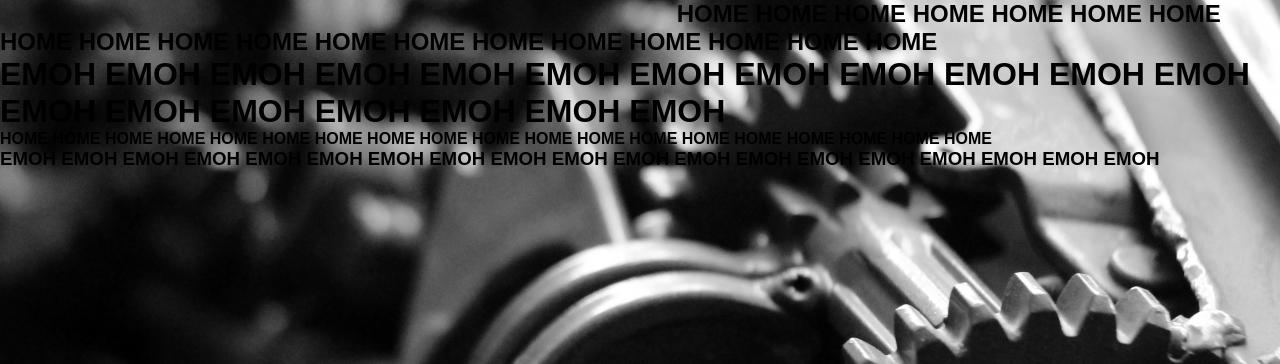
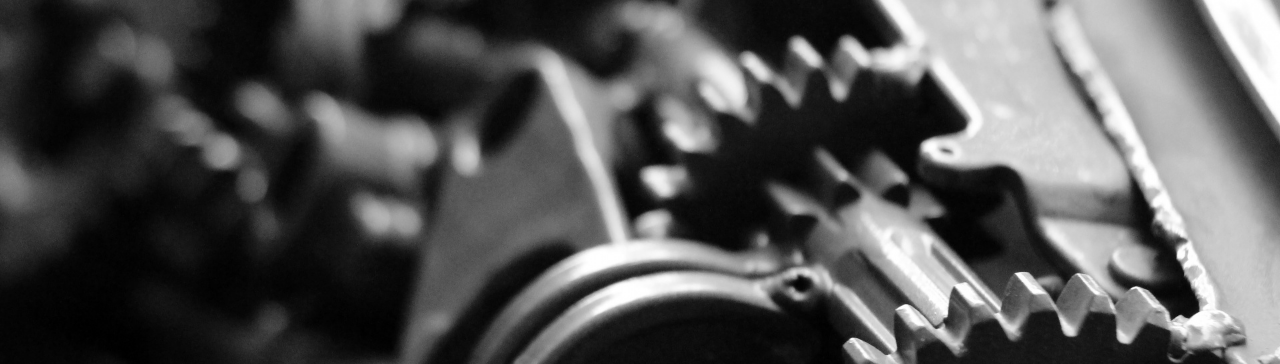
Before and after one commit to pjf342/MechanicalEngineeringDesign, a Django app: page / in a window 1280 px wide. Shown: the part 60-424 px from the top of the page. Run offline with Django 4.2, Linux system fonts and the light colour scheme.

```diff
--- a/pages/templates/base.html
+++ b/pages/templates/base.html
@@ -1,13 +1,15 @@
 <!DOCTYPE html>
 <html lang="en">
 {% load static %}
+
+
 <head>
   <meta charset="UTF-8">
     <title>Mechanical Engineering Design</title>
     <link rel="stylesheet" href="{% static 'base_style.css' %}">
+
 </head>
 <body>
-
   <div class="navbar">
     <div class="container">
       <nav>
--- a/pages/templates/home.html
+++ b/pages/templates/home.html
@@ -1,9 +1,6 @@
 {% extends 'base.html' %}
-
+{% load static %}
 
 {% block content %}
-<h2>HOME HOME HOME HOME HOME HOME HOME HOME HOME HOME HOME HOME HOME HOME HOME HOME HOME HOME HOME </h2>
-<h1>EMOH EMOH EMOH EMOH EMOH EMOH EMOH EMOH EMOH EMOH EMOH EMOH EMOH EMOH EMOH EMOH EMOH EMOH EMOH </h1>
-<h4>HOME HOME HOME HOME HOME HOME HOME HOME HOME HOME HOME HOME HOME HOME HOME HOME HOME HOME HOME </h4>
-<h3>EMOH EMOH EMOH EMOH EMOH EMOH EMOH EMOH EMOH EMOH EMOH EMOH EMOH EMOH EMOH EMOH EMOH EMOH EMOH </h3>
+
 {% endblock %}
```
